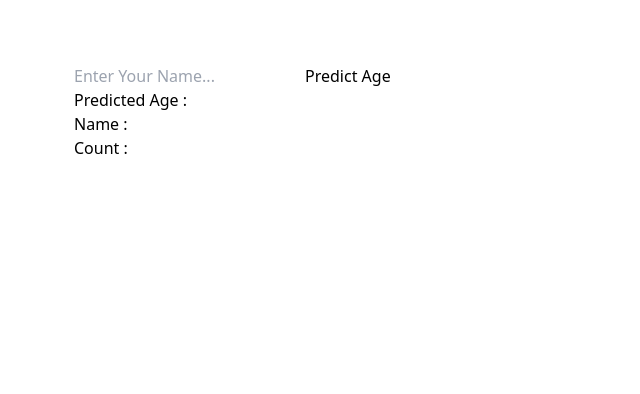
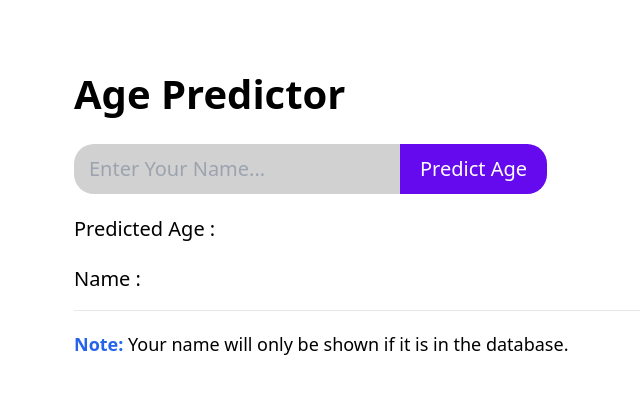
Before and after one commit to bigyan-sapkota/react-small-projects, a React (Vite) app: page /agepredictor in a window 1280 px wide. Shown: the top 394 px of the page, without its empty margins (54-694 px from the left). Built offline with nearby package versions, Linux system fonts and the light colour scheme.

Commit message:
Added CSS to Age Predictor

```diff
--- a/src/AgePredictor/AgePredictor.jsx
+++ b/src/AgePredictor/AgePredictor.jsx
@@ -12,6 +12,9 @@ const AgePredictor = () => {
   };
   return (
     <div>
+      <h1 className="h1">Age Predictor</h1>
+
+      <div className="input-button">
         <input
           type="text"
           placeholder="Enter Your Name..."
@@ -19,11 +22,20 @@ const AgePredictor = () => {
           onChange={(e) => {
             setName(e.target.value);
           }}
+          className="form-input"
         />
-      <button onClick={fetchData}>Predict Age</button>
-      <h1>Predicted Age : {predictedAge?.age}</h1>
-      <h1>Name : {predictedAge?.name}</h1>
-      <h1>Count : {predictedAge?.count}</h1>
+        <button onClick={fetchData} className="btn">
+          Predict Age
+        </button>
+      </div>
+
+      <p className="age-paragraph">Predicted Age : {predictedAge?.age}</p>
+      <p className="age-paragraph">Name : {predictedAge?.name}</p>
+      <hr className="bg-black mt-4" />
+      <p className="mt-5 text-[18px]">
+        <span className="font-bold text-blue-600">Note: </span>Your name will
+        only be shown if it is in the database.
+      </p>
     </div>
   );
 };
--- a/src/index.css
+++ b/src/index.css
@@ -33,3 +33,29 @@
   font-weight: 600;
   margin-bottom: 20px;
 }
+
+.form-input {
+  background: transparent;
+  padding-inline: 15px;
+  inset: none;
+}
+
+.input-button {
+  width: fit-content;
+  border-radius: 20px;
+  display: flex;
+  align-items: center;
+  justify-content: center;
+  background: rgb(209, 209, 209);
+  font-size: 20px;
+}
+
+.input-button button {
+  border-top-left-radius: 0px;
+  border-bottom-left-radius: 0px;
+}
+
+.age-paragraph {
+  margin-top: 20px;
+  font-size: 20px;
+}
```
Lines whose indentation alone changed are shown as unchanged.
